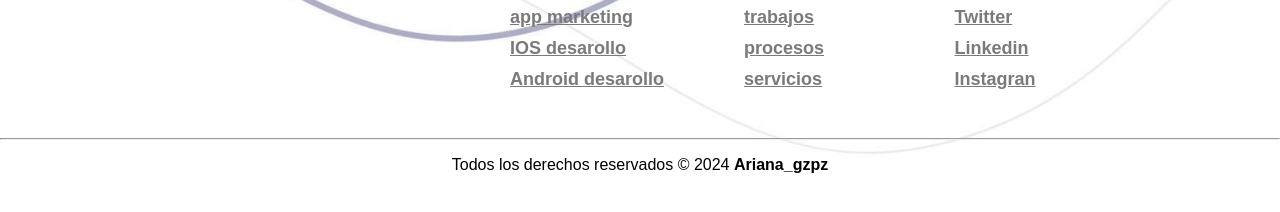
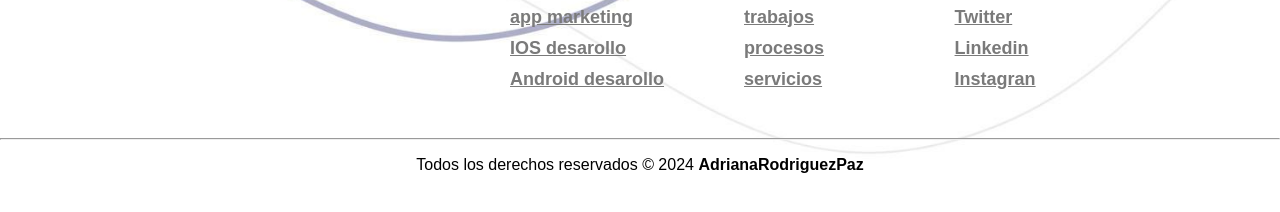
Before and after one commit to arianagzpz/adrianaRodriguezP, a plain HTML site: page cafe.html in a window 1280 px wide. Shown: the part 766-978 px from the top of the page. Drawn offline with Linux system fonts and the light colour scheme.

Commit message:
Update cafe.html

```diff
--- a/cafe.html
+++ b/cafe.html
@@ -125,7 +125,7 @@
 	</div>
 	<div class="copyright">
 		<hr>
-		<center><p>Todos los derechos reservados © 2024 <b>Ariana_gzpz</b></p></center>
+		<center><p>Todos los derechos reservados © 2024 <b>AdrianaRodriguezPaz</b></p></center>
 	</div>
 
 	</footer>
```
